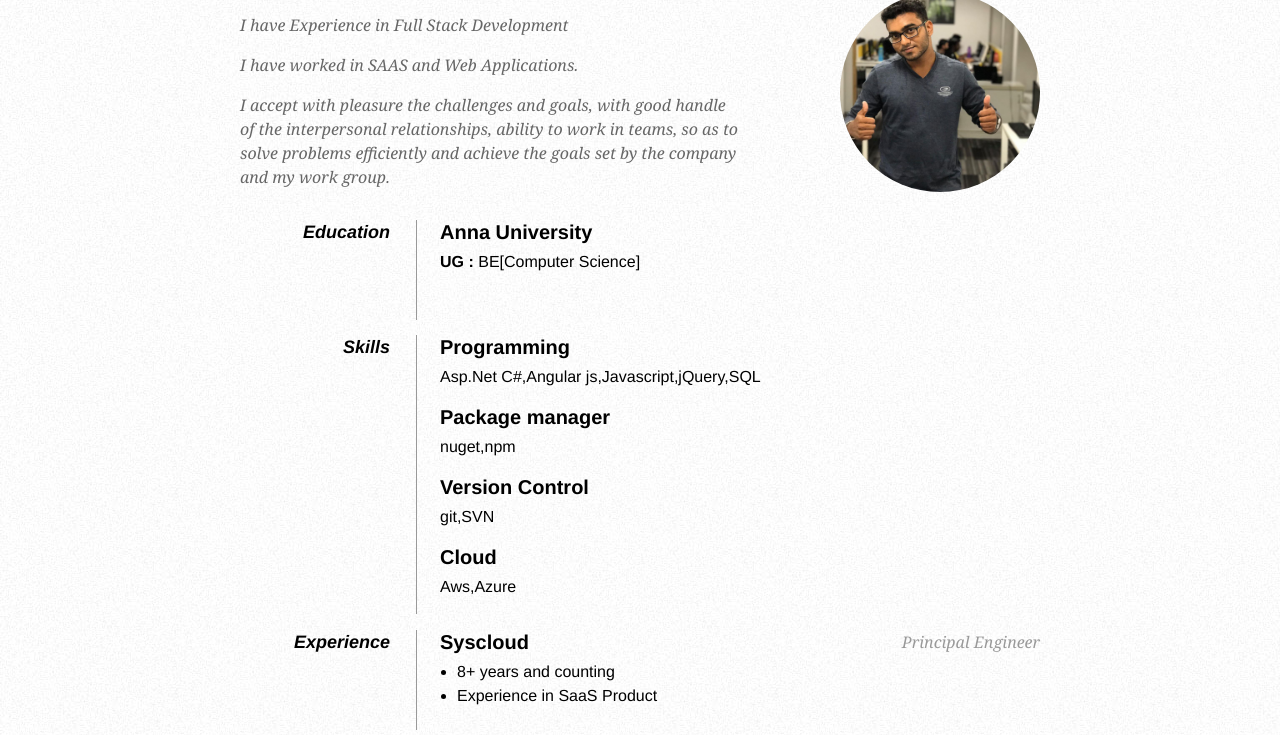
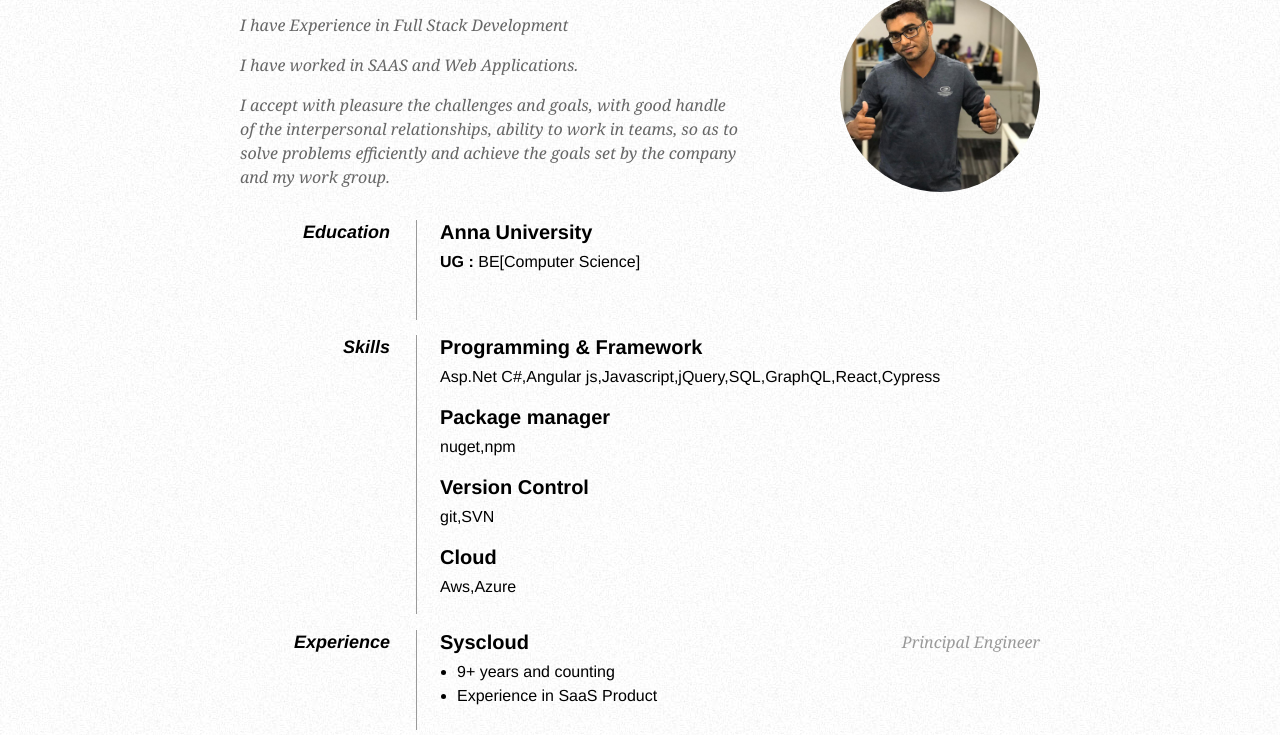
Before and after one commit to Arunk28/Arunk28.github.io, a plain HTML site: page index.html in a window 1280 px wide. Shown: the part 148-883 px from the top of the page. Drawn offline with Linux system fonts and the light colour scheme.

Commit message:
Update index.html

```diff
--- a/index.html
+++ b/index.html
@@ -85,8 +85,8 @@
 
             <dt class="dd-height">Skills</dt>
             <dd>
-                <h2>Programming</h2>
-                <p>Asp.Net C#,Angular js,Javascript,jQuery,SQL</p>
+                <h2>Programming & Framework</h2>
+                <p>Asp.Net C#,Angular js,Javascript,jQuery,SQL,GraphQL,React,Cypress</p>
 
                 <h2>Package manager</h2>
                 <p>nuget,npm</p>
@@ -104,7 +104,7 @@
             <dd>
                 <h2>Syscloud <span>Principal Engineer</span></h2>
                 <ul>
-                    <li>8+ years and counting</li>
+                    <li>9+ years and counting</li>
                     <li>Experience in SaaS Product</li>
                 </ul>
             </dd>
```
